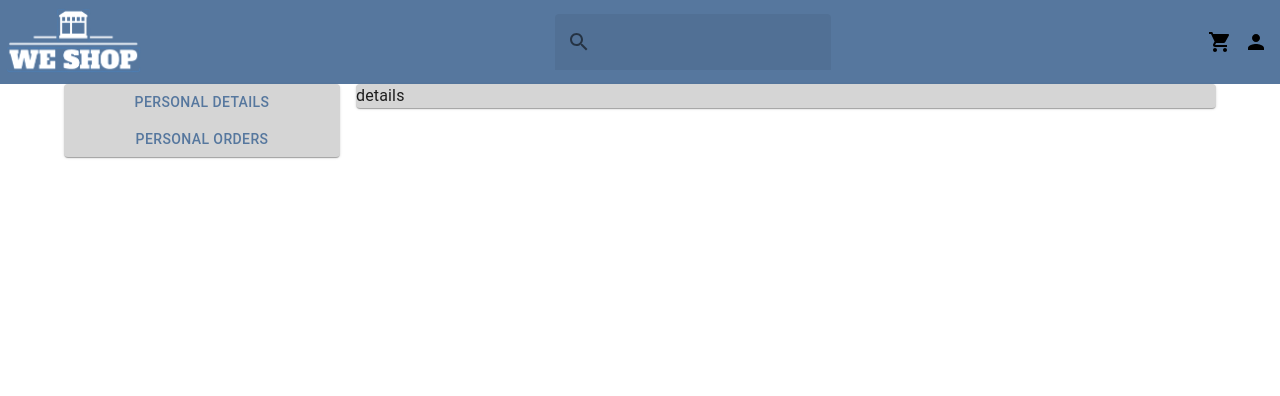
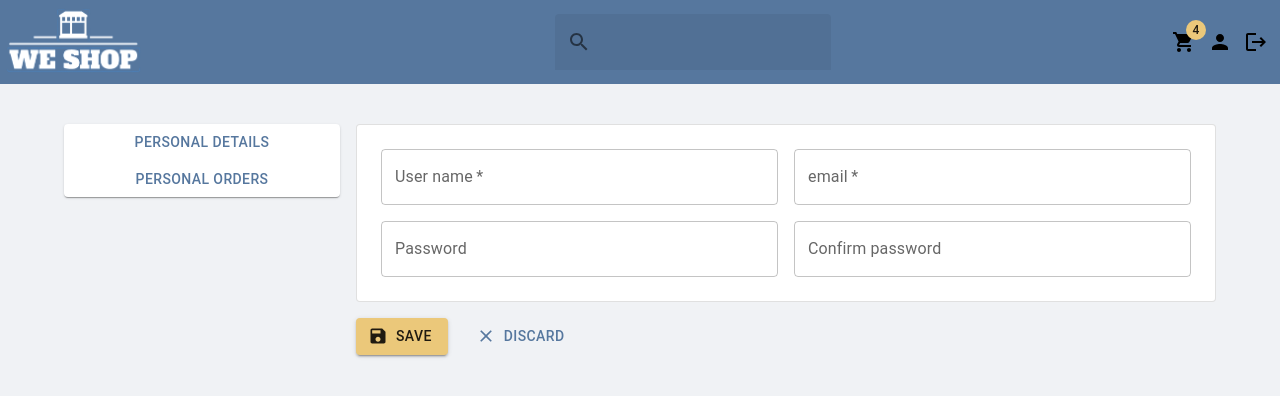
Before and after one commit to idanpeduiem/WeShop, a React (Create React App) app in the folder client/: page /profile in a window 1280 px wide. Shown: the top 396 px of the page. Built offline with nearby package versions, Linux system fonts and the light colour scheme; no server answers.

Commit message:
finish profile component

```diff
--- a/client/public/index.html
+++ b/client/public/index.html
@@ -4,7 +4,7 @@
     <meta charset="utf-8" />
     <title>We Shop</title>
   </head>
-  <body style="height: inherit; margin: 0px">
+  <body style="height: inherit; margin: 0px; background-color: #f0f2f5">
     <noscript>You need to enable JavaScript to run this app.</noscript>
     <div id="root"></div>
   </body>
--- a/client/src/App.tsx
+++ b/client/src/App.tsx
@@ -3,7 +3,7 @@ import Home from "./components/Home";
 import Profile from "./components/Profile";
 import ProductDetails from "./components/ProductDetails";
 import Cart from "./components/Cart";
-import { Container } from "@mui/material";
+import { Box, Container } from "@mui/material";
 import Login from "./components/Login";
 import Signup from "./components/Signup";
 import Navbar from "./components/AppBar";
@@ -27,6 +27,7 @@ const App = () => {
   return (
     <Router>
       <Navbar />
+      <Box marginTop={5}>
         <Container>
           <Routes>
             <Route path={RoutePaths.LOGIN} element={<Login />} />
@@ -50,6 +51,7 @@ const App = () => {
             </Route>
           </Routes>
         </Container>
+      </Box>
     </Router>
   );
 };
--- a/client/src/components/AppBar.tsx
+++ b/client/src/components/AppBar.tsx
@@ -1,13 +1,27 @@
-import { FilledInput, Grid, IconButton, InputAdornment } from "@mui/material";
+import {
+  Badge,
+  FilledInput,
+  Grid,
+  IconButton,
+  InputAdornment,
+} from "@mui/material";
 import { RoutePaths } from "../App";
-import { Search } from "@mui/icons-material";
+import { Logout, Search } from "@mui/icons-material";
 import logo from "../assets/logo.png";
 import ShoppingCartIcon from "@mui/icons-material/ShoppingCart";
 import PersonIcon from "@mui/icons-material/Person";
 import { useNavigate } from "react-router-dom";
 
 const Navbar = () => {
+  const itemsInCart = 4;
+
   const navigate = useNavigate();
+
+  const logout = () => {
+    // TODO: logout from user
+    navigate(RoutePaths.LOGIN);
+  };
+
   return (
     <Grid
       container
@@ -41,7 +55,9 @@ const Navbar = () => {
           aria-label="menu"
           onClick={() => navigate(RoutePaths.CART)}
         >
-          <ShoppingCartIcon />
+          <Badge badgeContent={itemsInCart} color="secondary">
+            <ShoppingCartIcon />
+          </Badge>
         </IconButton>
         <IconButton
           size="large"
@@ -52,6 +68,15 @@ const Navbar = () => {
         >
           <PersonIcon />
         </IconButton>
+        <IconButton
+          size="large"
+          edge="start"
+          color="inherit"
+          aria-label="menu"
+          onClick={logout}
+        >
+          <Logout />
+        </IconButton>
       </Grid>
     </Grid>
   );
--- a/client/src/components/PersonalDetails.tsx
+++ b/client/src/components/PersonalDetails.tsx
@@ -1,7 +1,90 @@
-import {Typography} from "@mui/material";
+import {
+  Button,
+  Grid,
+  Paper,
+  TextField,
+} from "@mui/material";
+import Stack from "@mui/material/Stack";
+import { useRef, useState } from "react";
+import { Clear, ResetTv, Save } from "@mui/icons-material";
+import { useUserContext } from "../controller/userController/userContext";
+const PersonalDetails = () => {
+  const { user, setUser } = useUserContext();
 
-const PersonalDetails = () => {
-    return <Typography>details</Typography>
-}
+  const [displayName, setDisplayName] = useState(user?.displayName);
+  const [email, setEmail] = useState(user?.email);
+  const [newPassword, setNewPassword] = useState(user?.email);
+  const [confirmNewPassword, setConfirmNewPassword] = useState(user?.email);
+
+  const onSaveChanges = () => {};
+
+  const onDiscardChanges = () => {
+    setDisplayName(user?.displayName);
+    setEmail(user?.email);
+    setNewPassword("");
+    setConfirmNewPassword("");
+  };
+
+  return (
+    <Stack spacing={2}>
+      <Paper variant={"outlined"}>
+        <Grid container spacing={2} padding={3}>
+          <Grid item xs={12} sm={6}>
+            <TextField
+              value={displayName}
+              onChange={({ target: { value } }) => setDisplayName(value)}
+              variant="outlined"
+              label="User name"
+              fullWidth
+              required
+            />
+          </Grid>
+          <Grid item xs={12} sm={6}>
+            <TextField
+              value={email}
+              onChange={({ target: { value } }) => setEmail(value)}
+              label="email"
+              type={"email"}
+              fullWidth
+              required
+            />
+          </Grid>
+          <Grid item xs={12} sm={6}>
+            <TextField
+              value={newPassword}
+              onChange={({ target: { value } }) => setNewPassword(value)}
+              label="Password"
+              type="password"
+              fullWidth
+            />
+          </Grid>
+          <Grid item xs={12} sm={6}>
+            <TextField
+              value={confirmNewPassword}
+              onChange={({ target: { value } }) => setConfirmNewPassword(value)}
+              label="Confirm password"
+              type="password"
+              fullWidth
+              error={!!newPassword && newPassword === confirmNewPassword}
+            />
+          </Grid>
+        </Grid>
+      </Paper>
+      <Stack direction={"row"} spacing={3}>
+        <Button
+          color="secondary"
+          variant={"contained"}
+          startIcon={<Save />}
+          onClick={onSaveChanges}
+        >
+          Save
+        </Button>
+        <Button startIcon={<Clear />} onClick={onDiscardChanges}>
+          Discard
+        </Button>
+      </Stack>
+    </Stack>
+  );
+};
 
 export default PersonalDetails;
--- a/client/src/components/Profile.tsx
+++ b/client/src/components/Profile.tsx
@@ -1,10 +1,9 @@
 import { Button, Grid, Paper } from "@mui/material";
 import Stack from "@mui/material/Stack";
-import { Outlet, Link, redirect, useNavigate } from "react-router-dom";
+import { Outlet, useNavigate } from "react-router-dom";
 import { RoutePaths } from "../App";
 
 const Profile = () => {
-
   const navigate = useNavigate();
   return (
     <Grid container alignItems={"stretch"} columnSpacing={2}>
@@ -21,9 +20,7 @@ const Profile = () => {
         </Paper>
       </Grid>
       <Grid item xs={9}>
-        <Paper>
-          <Outlet />
-        </Paper>
+        <Outlet />
       </Grid>
     </Grid>
   );
--- a/client/src/overrieds/MuiTheme.ts
+++ b/client/src/overrieds/MuiTheme.ts
@@ -1,8 +1,8 @@
 import { createTheme } from "@mui/material/styles";
 
-const primary = '#56779E'
-const secondary = '#EBC87A'
-const backgroundPaper = '#d5d5d5'
+const primary = "#56779E";
+const secondary = "#EBC87A";
+const backgroundPaper = "#ffffff";
 
 // const primary = '#1f1e1e'
 // const secondary = '#d92335'
```
Also changed, not shown: 1 other file (tests, documents, lock files or other folders). Lines whose indentation alone changed are shown as unchanged.
